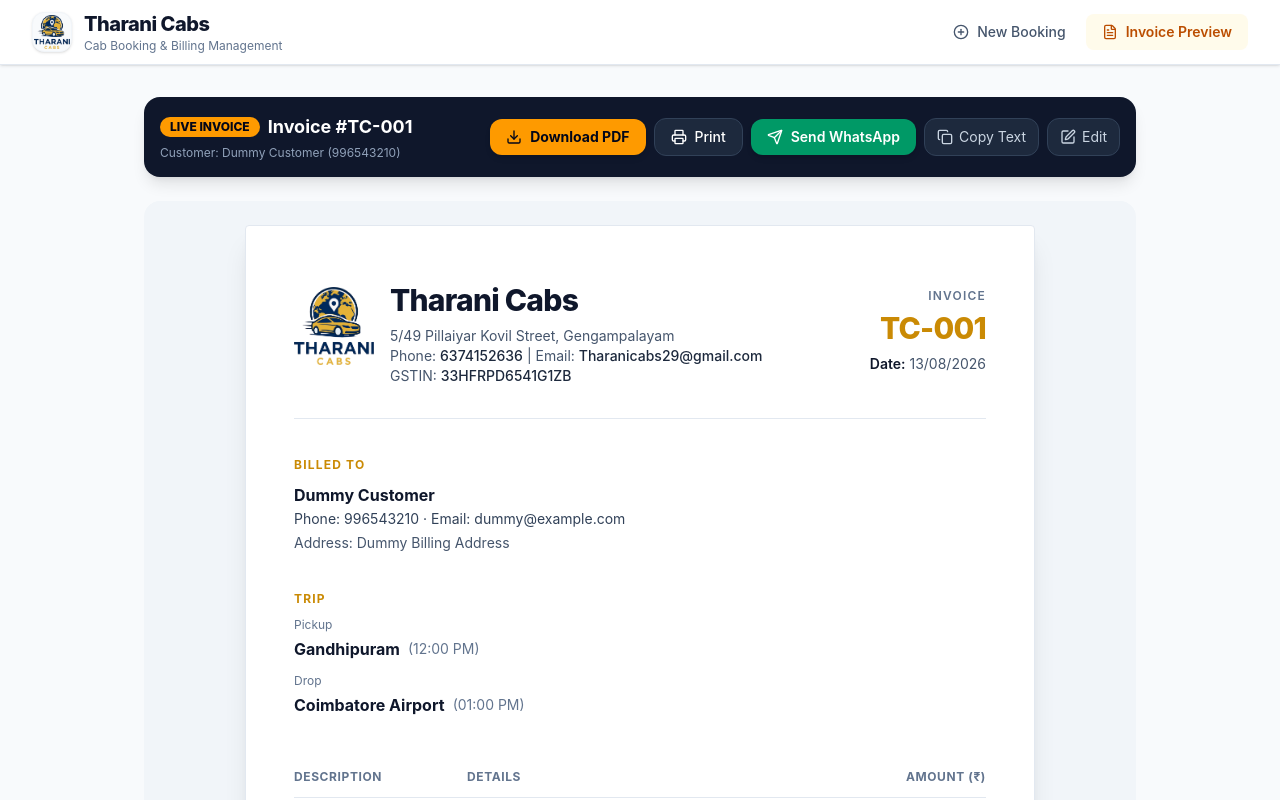
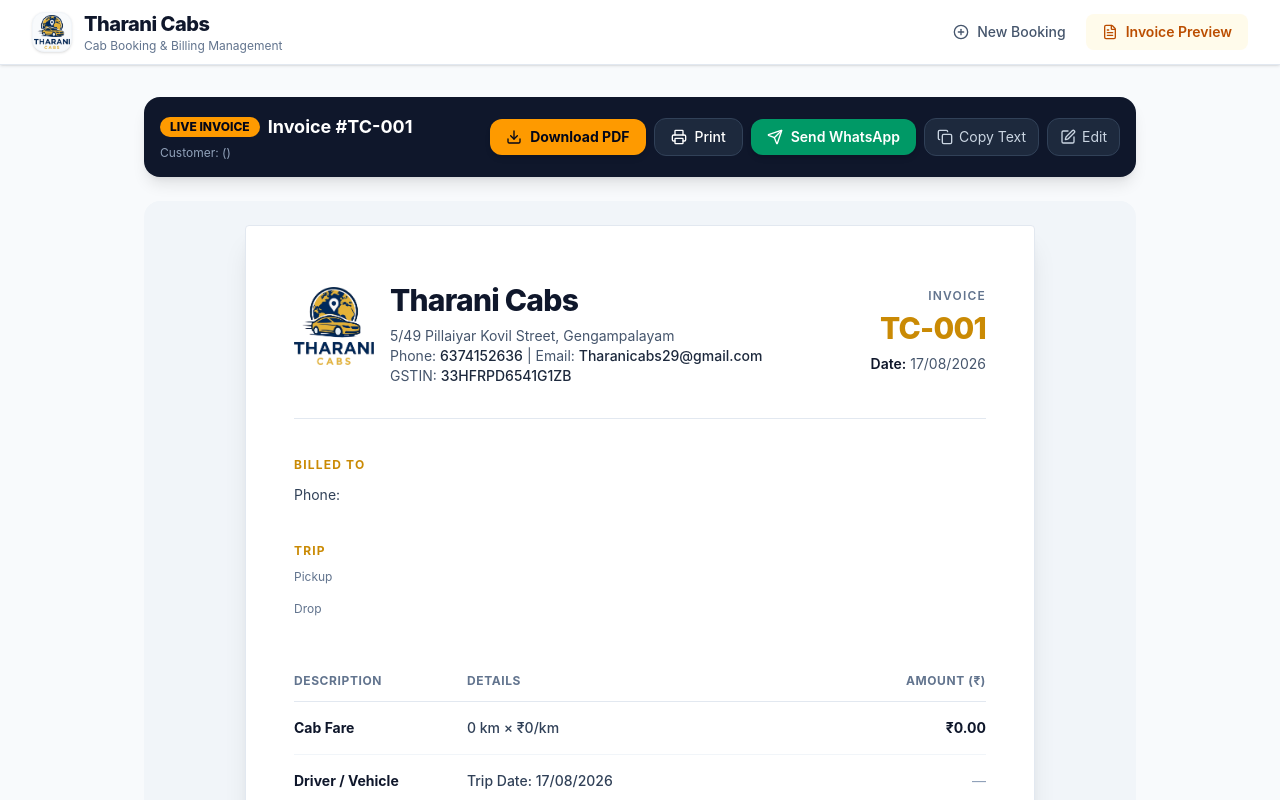
Before and after one commit to krishnasanjayj/tharani-cabs, a React (Vite) app: page / in a window 1280 px wide. Both pictures are taken after a click on the button "Invoice Preview". Shown: the top 800 px of the page. Built offline with nearby package versions, Linux system fonts and the light colour scheme; no server answers.

Commit message:
changes in invoice calculation

```diff
--- a/src/App.tsx
+++ b/src/App.tsx
@@ -7,25 +7,25 @@ import { SettingsModal } from './components/SettingsModal';
 import type { BookingData, WhatsAppConfig } from './types/booking';
 import { calculateBookingTotals } from './utils/billing';
 
-const SAMPLE_BOOKING_TC001: BookingData = calculateBookingTotals({
+const EMPTY_BOOKING_TEMPLATE: BookingData = calculateBookingTotals({
   invoiceId: 'TC-001',
-  invoiceDate: '13/08/2026',
-  customerName: 'Dummy Customer',
-  customerPhone: '996543210',
+  invoiceDate: new Date().toISOString().split('T')[0],
+  customerName: '',
+  customerPhone: '',
   personsCount: 1,
-  customerEmail: 'dummy@example.com',
-  billingAddress: 'Dummy Billing Address',
+  customerEmail: '',
+  billingAddress: '',
   customerType: 'individual',
-  pickupLocation: 'Gandhipuram',
-  dropLocation: 'Coimbatore Airport',
-  pickupDate: '2026-08-14',
-  pickupTime: '12:00 PM',
-  dropTime: '01:00 PM',
-  driverName: 'Nadhagopal',
-  vehicleNumber: 'TN37CE3466',
-  vehicleType: 'Innova Crysta',
-  distanceKm: 11.5,
-  ratePerKm: 47.5,
+  pickupLocation: '',
+  dropLocation: '',
+  pickupDate: new Date().toISOString().split('T')[0],
+  pickupTime: '',
+  dropTime: '',
+  driverName: '',
+  vehicleNumber: '',
+  vehicleType: '',
+  distanceKm: 0,
+  ratePerKm: 0,
   driverBata: 0,
   tollParking: 0,
   waitingCharges: 0,
@@ -37,7 +37,7 @@ const SAMPLE_BOOKING_TC001: BookingData = calculateBookingTotals({
 export function App() {
   const [activeTab, setActiveTab] = useState<'create' | 'preview' | 'history' | 'settings'>('create');
   const [bookings, setBookings] = useState<BookingData[]>([]);
-  const [activeBooking, setActiveBooking] = useState<BookingData>(SAMPLE_BOOKING_TC001);
+  const [activeBooking, setActiveBooking] = useState<BookingData>(EMPTY_BOOKING_TEMPLATE);
   const [editingBooking, setEditingBooking] = useState<BookingData | null>(null);
 
   const handleTabChange = (tab: 'create' | 'preview' | 'history' | 'settings') => {
@@ -59,8 +59,6 @@ export function App() {
           const json = await res.json();
           if (json.data && json.data.length > 0) {
             setBookings(json.data);
-            // Default active booking to latest or sample
-            setActiveBooking(json.data[0]);
             return;
           }
         }
@@ -75,17 +73,12 @@ export function App() {
           const parsed = JSON.parse(saved);
           if (parsed.length > 0) {
             setBookings(parsed);
-            setActiveBooking(parsed[0]);
             return;
           }
         } catch (e) {
           console.error(e);
         }
       }
-
-      // Default sample if no bookings exist
-      setBookings([SAMPLE_BOOKING_TC001]);
-      setActiveBooking(SAMPLE_BOOKING_TC001);
     };
 
     fetchBookings();
@@ -134,7 +127,7 @@ export function App() {
         if (filtered.length > 0) {
           setActiveBooking(filtered[0]);
         } else {
-          setActiveBooking(SAMPLE_BOOKING_TC001);
+          setActiveBooking(EMPTY_BOOKING_TEMPLATE);
         }
       }
       return filtered;
--- a/src/components/InvoicePreview.tsx
+++ b/src/components/InvoicePreview.tsx
@@ -240,7 +240,7 @@ export const InvoicePreview: React.FC<InvoicePreviewProps> = ({
                 <tr>
                   <td className="py-4 font-bold text-slate-900">Cab Fare</td>
                   <td className="py-4 text-slate-700 font-medium">
-                    {booking.vehicleType || 'Innova Crysta'} · {booking.distanceKm} km × ₹{booking.ratePerKm}/km
+                    {booking.vehicleType ? `${booking.vehicleType} · ` : ''}{booking.distanceKm} km × ₹{booking.ratePerKm}/km
                     {booking.totalHours ? ` · Total Hours: ${booking.totalHours} hrs` : ''}
                   </td>
                   <td className="py-4 text-right font-bold text-slate-900">
@@ -248,14 +248,16 @@ export const InvoicePreview: React.FC<InvoicePreviewProps> = ({
                   </td>
                 </tr>
 
-                {/* Row 2: Driver / Vehicle with Pickup & Drop Time per prompt specs */}
+                {/* Row 2: Driver / Vehicle */}
                 <tr>
                   <td className="py-4 font-bold text-slate-900">Driver / Vehicle</td>
                   <td className="py-4 text-slate-700 font-medium">
-                    Driver: {booking.driverName || 'Nadhagopal'} · Vehicle: {booking.vehicleNumber || 'TN37 CE 3466'} · Trip Date: {formatDate(booking.pickupDate)}
-                    {booking.pickupTime || booking.dropTime ? (
-                      ` · Time: ${booking.pickupTime || ''}${booking.dropTime ? ` - ${booking.dropTime}` : ''}`
-                    ) : ''}
+                    {[
+                      booking.driverName ? `Driver: ${booking.driverName}` : '',
+                      booking.vehicleNumber ? `Vehicle: ${booking.vehicleNumber}` : '',
+                      booking.pickupDate ? `Trip Date: ${formatDate(booking.pickupDate)}` : '',
+                      (booking.pickupTime || booking.dropTime) ? `Time: ${booking.pickupTime || ''}${booking.dropTime ? ` - ${booking.dropTime}` : ''}` : '',
+                    ].filter(Boolean).join(' · ')}
                   </td>
                   <td className="py-4 text-right text-slate-400 font-normal">—</td>
                 </tr>
```
